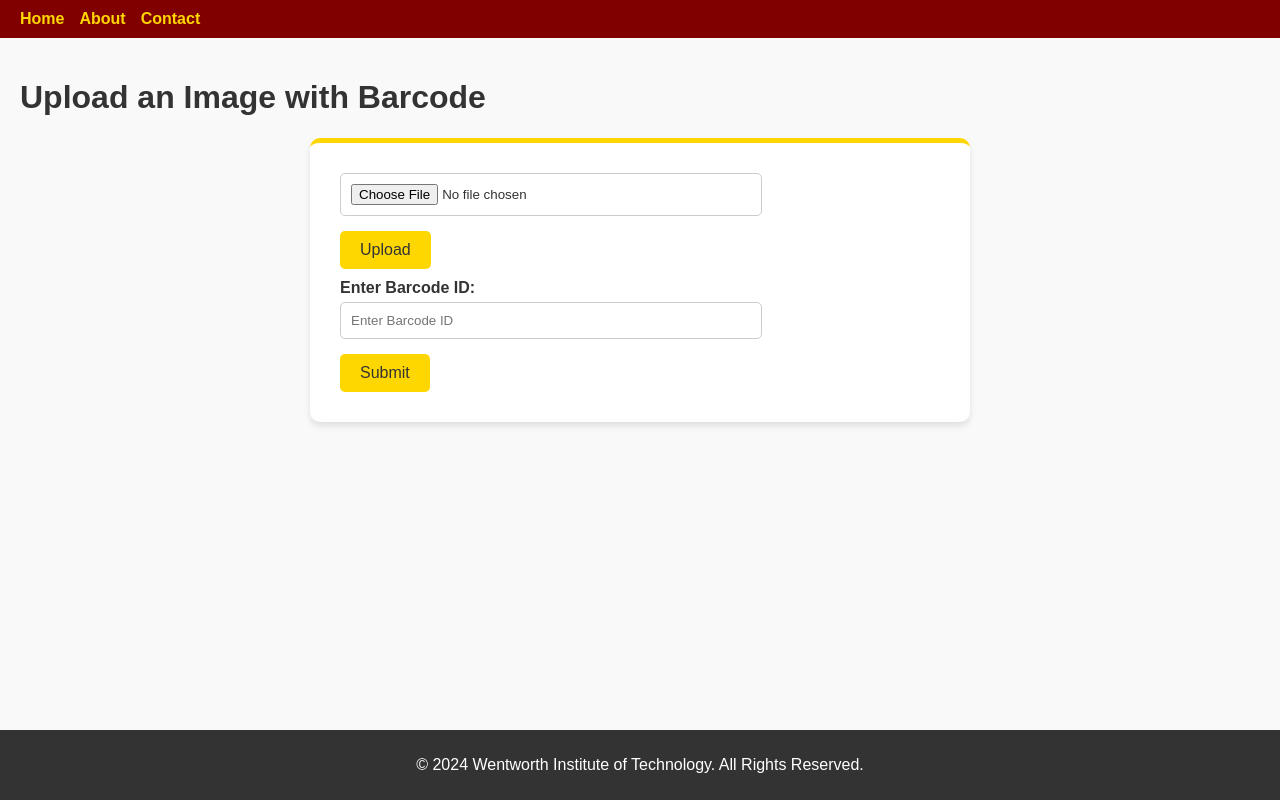
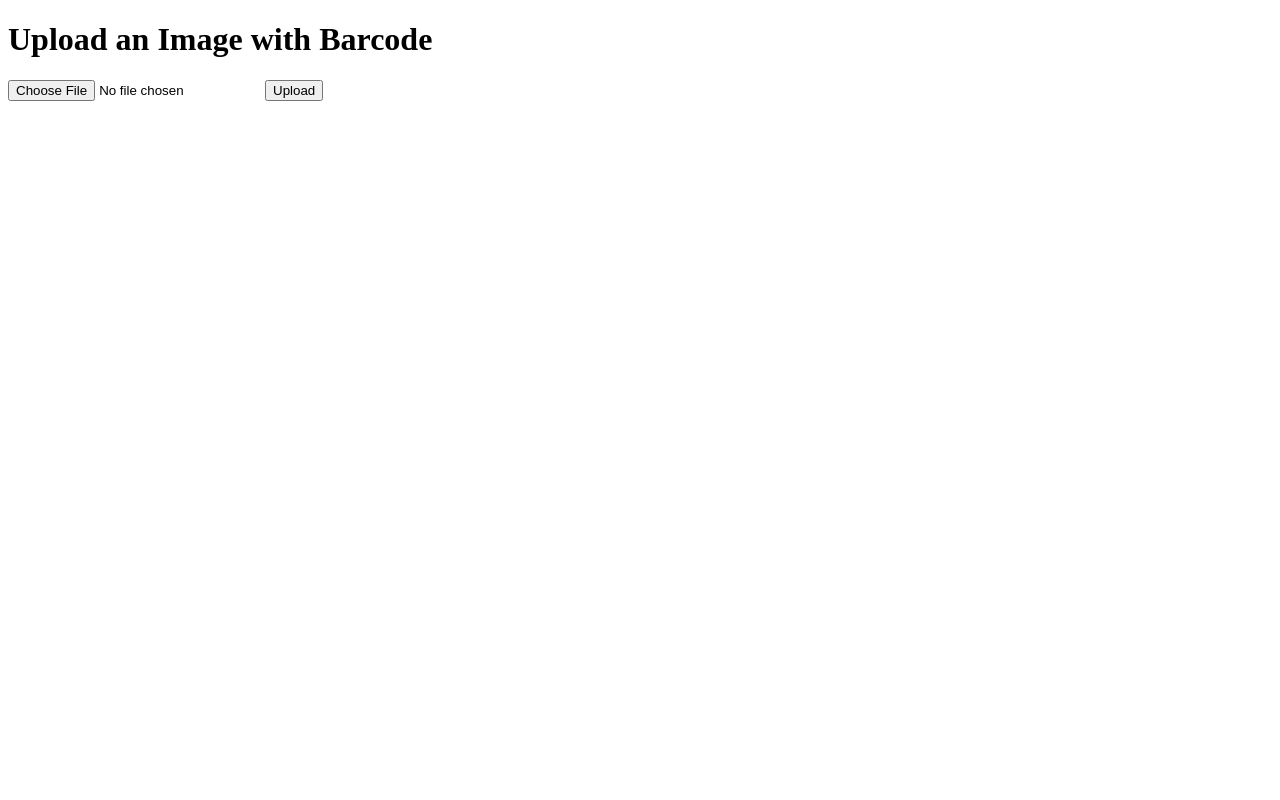
Before and after one commit to jdank417/GroceryBarcodeScanner, a Flask app: page / in a window 1280 px wide. Run offline with Flask 3, Linux system fonts and the light colour scheme; parts of the project's set-up code (start-up, migrations or seed data) failed here and were passed over.

```diff
--- a/Backend/templates/index.html
+++ b/Backend/templates/index.html
@@ -3,164 +3,15 @@
 <head>
     <meta charset="UTF-8">
     <title>Barcode Scanner</title>
-    <style>
-        body {
-            font-family: Arial, sans-serif;
-            margin: 0;
-            padding: 0;
-            color: #333;
-            background-color: #f9f9f9;
-            display: flex;
-            flex-direction: column;
-            min-height: 100vh;
-        }
-
-        header {
-            display: flex;
-            align-items: center;
-            justify-content: space-between;
-            background-color: #800000; /* Wentworth's red */
-            padding: 10px 20px;
-            color: #fff;
-        }
-
-        header .logo img {
-            max-height: 50px;
-        }
-
-        header nav ul {
-            list-style: none;
-            margin: 0;
-            padding: 0;
-            display: flex;
-            gap: 15px;
-        }
-
-        header nav ul li a {
-            color: #FFD700; /* Bright yellow accent */
-            text-decoration: none;
-            font-weight: bold;
-        }
-
-        main {
-            padding: 20px;
-            flex: 1;
-        }
-
-        .upload-section label {
-    display: block;
-    margin: 10px 0 5px;
-    font-weight: bold;
-    }
-
-    .upload-section input[type="text"],
-    .upload-section input[type="file"] {
-        display: block;
-        width: 100%;
-        max-width: 400px;
-        padding: 10px;
-        margin-bottom: 15px;
-        border: 1px solid #ccc;
-        border-radius: 5px;
-    }
-
-    .upload-section p {
-        text-align: center;
-        margin: 10px 0;
-        font-style: italic;
-        color: #666;
-    }
-
-
-        .upload-section, .results-section {
-            background-color: #fff;
-            padding: 30px;
-            border-radius: 10px;
-            box-shadow: 0 4px 6px rgba(0, 0, 0, 0.1);
-            max-width: 600px;
-            margin: 0 auto 30px auto;
-            border-top: 5px solid #FFD700; /* Yellow highlight */
-        }
-
-        .upload-section button, .results-section button {
-            background-color: #FFD700; /* Yellow button */
-            color: #333;
-            border: none;
-            padding: 10px 20px;
-            cursor: pointer;
-            border-radius: 5px;
-            font-size: 16px;
-        }
-
-        .upload-section button:hover, .results-section button:hover {
-            background-color: #e6c200;
-        }
-
-        .results-section h2 {
-            margin-bottom: 15px;
-            color: #800000;
-        }
-
-        .results-section img {
-            width: 200px;
-            height: auto;
-            border: 1px solid #ddd;
-            border-radius: 5px;
-            margin-top: 10px;
-        }
-
-        footer {
-            background-color: #333;
-            color: white;
-            text-align: center;
-            padding: 10px 0;
-            margin-top: 20px;
-
-        }
-        footer a {
-            color: #ff4500;
-            text-decoration: none;
-        }
-        footer a:hover {
-            text-decoration: underline;
-        }
-
-    </style>
 </head>
 <body>
-
-    <header>
-        <nav>
-            <ul>
-                <li><a href="#">Home</a></li>
-                <li><a href="#">About</a></li>
-                <li><a href="#">Contact</a></li>
-            </ul>
-        </nav>
-    </header>
-
-    <main>
     <h1>Upload an Image with Barcode</h1>
-
-        <section class="upload-section">
-                 <!-- Photo Input -->
     <form method="post" enctype="multipart/form-data">
         <input type="file" name="file" required>
         <button type="submit">Upload</button>
-
-                 <!-- Text Input -->
-            <label for="barcode-id">Enter Barcode ID:</label>
-            <input type="text" name="barcode_id" id="barcode-id" placeholder="Enter Barcode ID" maxlength="20" required>
-            <button type="submit">Submit</button>
     </form>
 
-
-        </section>
-
-        <div style="display: none;">
-            <section class="results-section">
     <!-- Display flash messages for success or error feedback -->
-
     {% with messages = get_flashed_messages() %}
         {% if messages %}
             <ul>
@@ -177,13 +28,5 @@
         <img src="{{ url_for('static', filename='uploads/' + processed_image_path.split('/')[-1]) }}"
              alt="Processed Barcode Image" style="width: 200px; height: auto;">
     {% endif %}
-            </section>
-        </div>
-    </main>
-
-    <footer>
-        <p>&copy; 2024 Wentworth Institute of Technology. All Rights Reserved.</p>
-    </footer>
-
 </body>
 </html>
```
Lines whose indentation alone changed are shown as unchanged.
